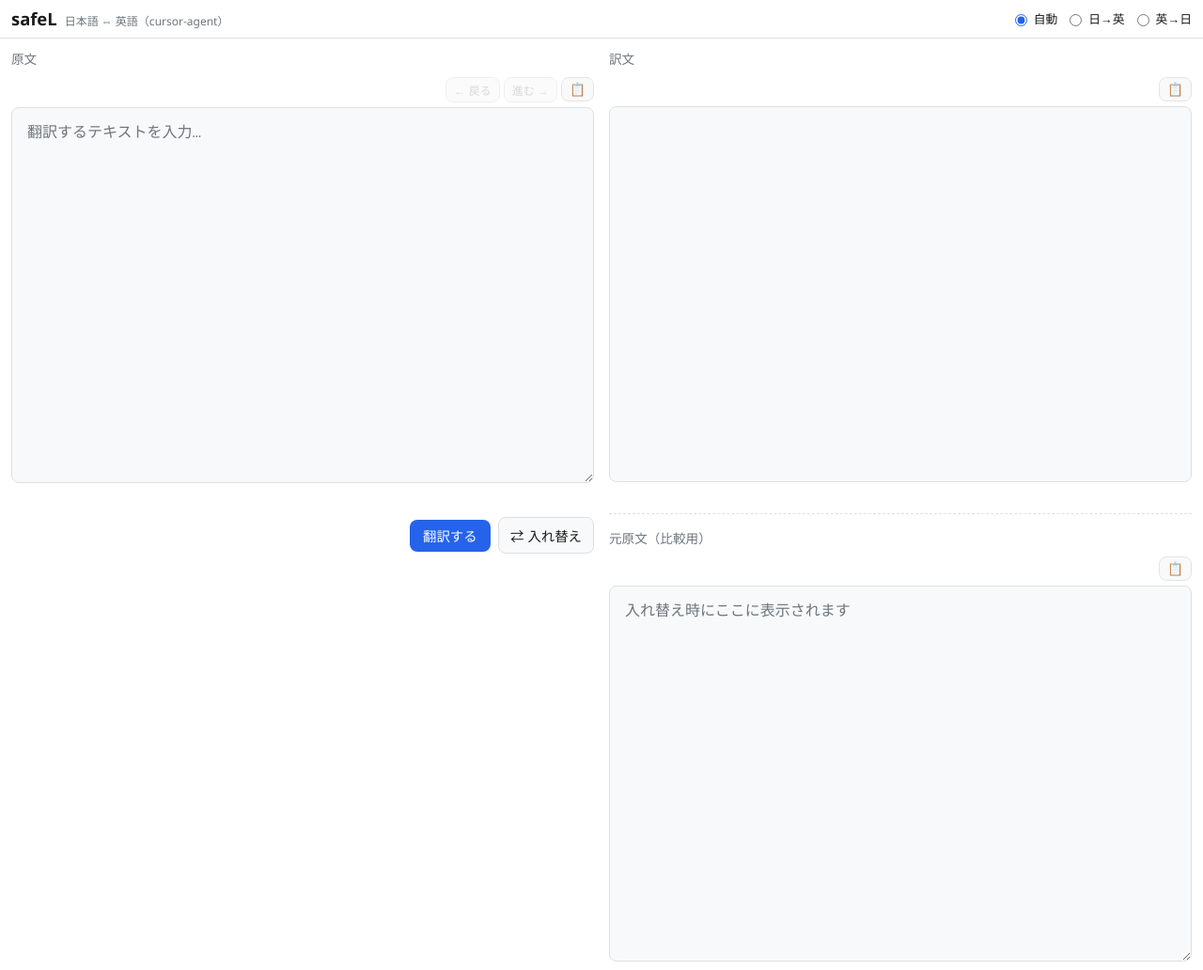
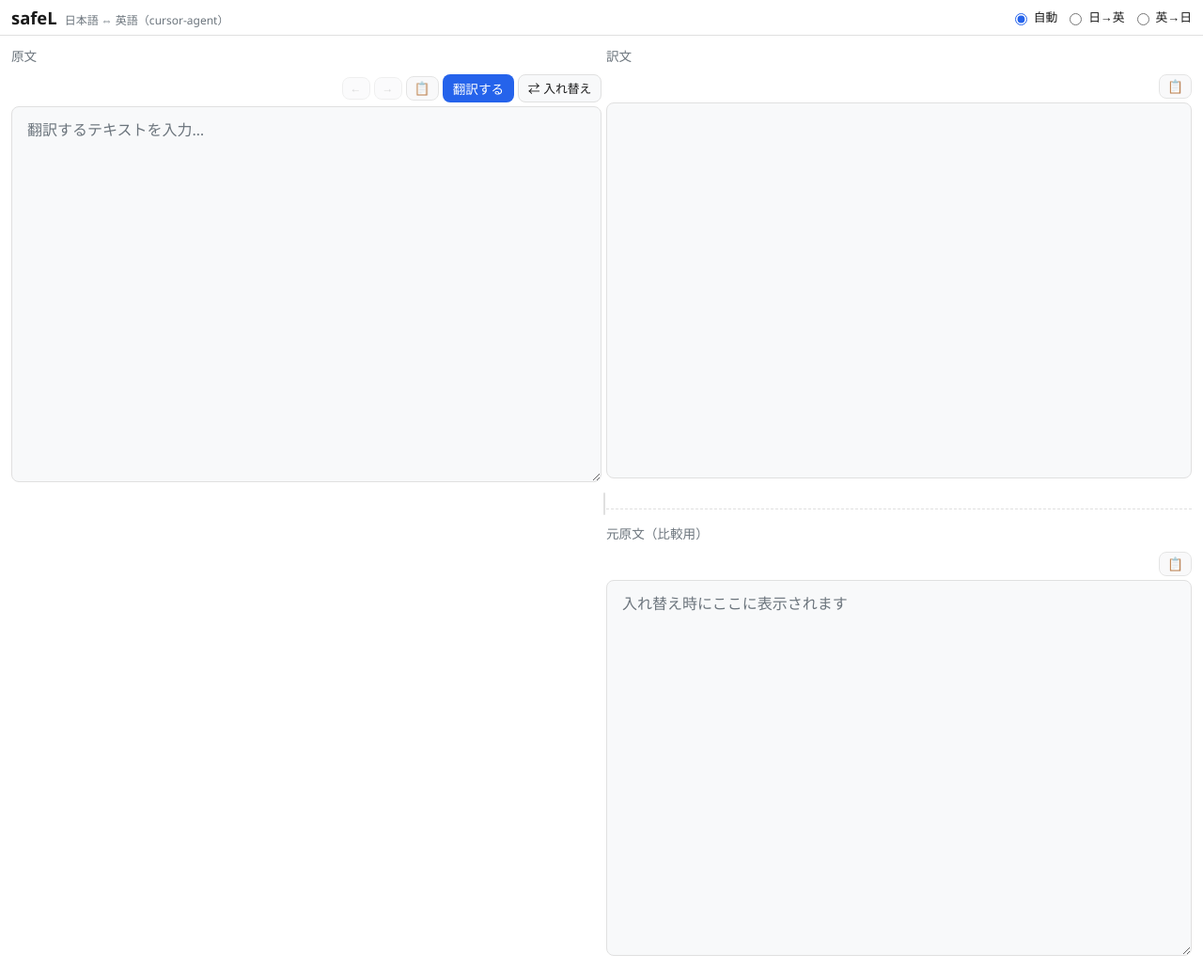
Before and after one commit to kobakou/safeL, a website: page public/index.html in a window 1280 px wide. Shown: the whole page at 94% size. Drawn offline with Linux system fonts and the light colour scheme.

Commit message:
Implement split panel resizing feature
- Added functionality to resize the left and right panels with a draggable handle, allowing users to adjust the layout dynamically.
- Introduced snapping behavior to center the panels at a 1:1 ratio when close to the midpoint.
- Updated HTML structure to accommodate the new split layout and added necessary CSS styles for the resizing handle and panel layout.
- Enhanced user experience by storing the panel width preference in local storage.

```diff
--- a/public/app.js
+++ b/public/app.js
@@ -233,3 +233,68 @@ document.querySelectorAll('.copy-btn').forEach((btn) => {
     }
   });
 });
+
+// 左右カラム幅リサイズ（1:1でスナップ）
+const SPLIT_STORAGE_KEY = 'safeL-split-pct';
+const SNAP_CENTER = 50;
+const SNAP_THRESHOLD = 4;
+
+const splitEl = document.getElementById('panels-split');
+const resizeHandle = document.getElementById('resize-handle');
+
+function getStoredSplitPct() {
+  const v = localStorage.getItem(SPLIT_STORAGE_KEY);
+  const n = Number(v);
+  return Number.isFinite(n) && n >= 20 && n <= 80 ? n : SNAP_CENTER;
+}
+
+function setSplitPct(pct) {
+  const clamped = Math.max(20, Math.min(80, pct));
+  splitEl.style.setProperty('--split-pct', clamped + '%');
+  resizeHandle?.setAttribute('aria-valuenow', Math.round(clamped));
+  return clamped;
+}
+
+function applySnap(pct) {
+  if (Math.abs(pct - SNAP_CENTER) <= SNAP_THRESHOLD) {
+    resizeHandle?.classList.add('snap-zone');
+    return SNAP_CENTER;
+  }
+  resizeHandle?.classList.remove('snap-zone');
+  return pct;
+}
+
+splitEl.style.setProperty('--split-pct', getStoredSplitPct() + '%');
+resizeHandle?.setAttribute('aria-valuenow', Math.round(getStoredSplitPct()));
+
+if (resizeHandle) {
+  let startX = 0;
+  let startPct = 50;
+
+  function onMove(e) {
+    if (!splitEl.classList.contains('resizing')) return;
+    const rect = splitEl.getBoundingClientRect();
+    const pct = ((e.clientX - rect.left) / rect.width) * 100;
+    const snapped = applySnap(pct);
+    setSplitPct(snapped);
+  }
+
+  function onUp() {
+    if (!splitEl.classList.contains('resizing')) return;
+    splitEl.classList.remove('resizing');
+    document.removeEventListener('mousemove', onMove);
+    document.removeEventListener('mouseup', onUp);
+    const pct = parseFloat(splitEl.style.getPropertyValue('--split-pct') || '50');
+    localStorage.setItem(SPLIT_STORAGE_KEY, String(pct));
+  }
+
+  resizeHandle.addEventListener('mousedown', (e) => {
+    if (e.button !== 0) return;
+    e.preventDefault();
+    startX = e.clientX;
+    startPct = parseFloat(splitEl.style.getPropertyValue('--split-pct') || '50');
+    splitEl.classList.add('resizing');
+    document.addEventListener('mousemove', onMove);
+    document.addEventListener('mouseup', onUp);
+  });
+}
--- a/public/index.html
+++ b/public/index.html
@@ -22,21 +22,28 @@
 
   <main>
     <section class="panels">
+      <div class="panels-split" id="panels-split">
+        <div class="panels-split-left">
           <div class="panel source">
             <label for="source">原文</label>
             <div class="textarea-wrap">
               <div class="panel-toolbar source-toolbar">
-            <button type="button" id="source-back" class="history-btn" title="戻る" aria-label="原文ヒストリーを戻る" disabled>← 戻る</button>
-            <button type="button" id="source-forward" class="history-btn" title="進む" aria-label="原文ヒストリーを進む" disabled>進む →</button>
+                <span class="toolbar-group">
+                  <button type="button" id="source-back" class="history-btn" title="戻る" aria-label="原文ヒストリーを戻る" disabled>←</button>
+                  <button type="button" id="source-forward" class="history-btn" title="進む" aria-label="原文ヒストリーを進む" disabled>→</button>
                   <button type="button" class="copy-btn" data-copy-from="source" title="クリップボードにコピー" aria-label="原文をコピー">📋</button>
+                </span>
+                <span class="toolbar-group toolbar-actions">
+                  <button type="button" id="translate-btn" class="translate-btn">翻訳する</button>
+                  <button type="button" id="swap" title="原文と訳文を入れ替え（手直し用）">⇄ 入れ替え</button>
+                </span>
               </div>
               <textarea id="source" placeholder="翻訳するテキストを入力…" rows="8"></textarea>
             </div>
           </div>
-      <div class="panel-swap">
-        <button type="button" id="translate-btn" class="translate-btn">翻訳する</button>
-        <button type="button" id="swap" title="原文と訳文を入れ替え（手直し用）">⇄ 入れ替え</button>
         </div>
+        <div class="resize-handle" id="resize-handle" role="separator" aria-valuenow="50" aria-valuemin="20" aria-valuemax="80" aria-label="左右の幅を変更（1:1付近でスナップ）" title="ドラッグで幅変更・1:1でスナップ"></div>
+        <div class="panels-split-right">
           <div class="panel result">
             <label for="result">訳文</label>
             <div class="textarea-wrap">
@@ -59,6 +66,8 @@
               <textarea id="original-source" readonly placeholder="入れ替え時にここに表示されます" rows="6"></textarea>
             </div>
           </div>
+        </div>
+      </div>
     </section>
   </main>
 
--- a/public/style.css
+++ b/public/style.css
@@ -25,8 +25,8 @@ body {
   display: flex;
   align-items: center;
   justify-content: space-between;
-  gap: 1rem;
-  padding: 0.4rem 0.75rem;
+  gap: 0.5rem 1rem;
+  padding: 0.3rem 0.75rem;
   border-bottom: 1px solid var(--accent);
   flex-wrap: wrap;
 }
@@ -86,16 +86,77 @@ main {
 }
 
 .panels {
-  display: grid;
-  grid-template-columns: 1fr 1fr;
-  grid-template-rows: auto auto;
+  width: 100%;
+}
+
+.panels-split {
+  display: flex;
+  width: 100%;
+  --split-pct: 50%;
+}
+.panels-split-left {
+  width: var(--split-pct);
+  min-width: 20%;
+  max-width: 80%;
+  flex-shrink: 0;
+  display: flex;
+  flex-direction: column;
   gap: 1rem;
-  align-items: start;
 }
-.panel.source { grid-column: 1; grid-row: 1; }
-.panel.result { grid-column: 2; grid-row: 1; }
-.panel-swap { grid-column: 1; grid-row: 2; }
-.panel.panel-original { grid-column: 2; grid-row: 2; }
+.panels-split-right {
+  flex: 1;
+  min-width: 20%;
+  display: flex;
+  flex-direction: column;
+  gap: 1rem;
+}
+
+.resize-handle {
+  width: 5px;
+  flex-shrink: 0;
+  cursor: col-resize;
+  background: transparent;
+  position: relative;
+  user-select: none;
+  touch-action: none;
+  transition: background 0.15s, box-shadow 0.15s;
+}
+.resize-handle::after {
+  content: '';
+  position: absolute;
+  left: 50%;
+  top: 50%;
+  transform: translate(-50%, -50%);
+  width: 2px;
+  height: 24px;
+  border-radius: 1px;
+  background: rgba(0, 0, 0, 0.12);
+  pointer-events: none;
+  transition: background 0.15s, box-shadow 0.15s;
+}
+.resize-handle:hover::after,
+.resize-handle:active::after {
+  background: rgba(0, 0, 0, 0.24);
+}
+.panels-split.resizing .resize-handle {
+  background: rgba(0, 0, 0, 0.06);
+}
+.panels-split.resizing .resize-handle::after {
+  background: rgba(0, 0, 0, 0.4);
+  width: 2px;
+  height: 28px;
+}
+.resize-handle.snap-zone::after {
+  background: rgba(0, 0, 0, 0.35);
+  box-shadow: 0 0 0 1px rgba(0, 0, 0, 0.08);
+}
+.panels-split.resizing {
+  cursor: col-resize;
+}
+.panels-split.resizing * {
+  cursor: col-resize;
+  user-select: none;
+}
 
 .panel-original {
   border-top: 1px dashed var(--accent);
@@ -108,34 +169,46 @@ main {
 .panel-original textarea {
   min-height: min(35vh, 280px);
   background: #f8f9fc;
-  font-size: 0.95rem;
 }
 
 @media (max-width: 640px) {
-  .panels {
-    grid-template-columns: 1fr;
-    grid-template-rows: auto;
+  .panels-split {
+    flex-direction: column;
+    --split-pct: 100%;
   }
-  .panel.source { grid-column: 1; grid-row: auto; order: 0; }
-  .panel.result { grid-column: 1; grid-row: auto; order: 1; }
-  .panel-swap { grid-column: 1; grid-row: auto; order: 2; }
-  .panel.panel-original { grid-column: 1; grid-row: auto; order: 3; }
+  .panels-split-left {
+    width: 100%;
+    min-width: 0;
+    max-width: none;
+  }
+  .resize-handle {
+    display: none;
+  }
 }
 
-.panel-swap {
+.source-toolbar {
   display: flex;
   align-items: center;
-  justify-content: flex-end;
+  justify-content: space-between;
   gap: 0.5rem;
-  padding-top: 0.5rem;
+  flex-wrap: wrap;
+}
+.source-toolbar .toolbar-group {
+  display: inline-flex;
+  align-items: center;
+  gap: 0.25rem;
+}
+.source-toolbar .translate-btn {
+  padding: 0.3rem 0.7rem;
+  font-size: 0.85rem;
 }
 #swap {
-  padding: 0.5rem 0.75rem;
+  padding: 0.3rem 0.6rem;
   background: var(--surface);
   color: var(--text);
   border: 1px solid var(--accent);
   border-radius: var(--radius);
-  font-size: 0.9rem;
+  font-size: 0.8rem;
   cursor: pointer;
   white-space: nowrap;
 }
@@ -163,12 +236,7 @@ main {
   align-items: center;
   justify-content: flex-end;
   gap: 0.25rem;
-  margin-bottom: 0.35rem;
-}
-.source-toolbar {
-  display: flex;
-  align-items: center;
-  gap: 0.25rem;
+  margin-bottom: 0.25rem;
 }
 .history-btn {
   padding: 0.25rem 0.5rem;
@@ -201,6 +269,12 @@ main {
   border-color: var(--highlight);
 }
 
+.panel textarea,
+.result-diff-view {
+  font-family: 'Segoe UI', system-ui, sans-serif;
+  font-size: 1rem;
+  line-height: 1.5;
+}
 .panel textarea {
   width: 100%;
   padding: 0.75rem 1rem;
@@ -208,7 +282,6 @@ main {
   border-radius: var(--radius);
   background: var(--surface);
   color: var(--text);
-  font-size: 1rem;
   resize: vertical;
   min-height: min(50vh, 400px);
 }
@@ -238,12 +311,10 @@ main {
   border-radius: var(--radius);
   background: var(--surface);
   color: var(--text);
-  font-size: 1rem;
   min-height: min(50vh, 400px);
   white-space: pre-wrap;
   overflow: auto;
   word-wrap: break-word;
-  font-family: inherit;
 }
 .result-diff-view .diff-add {
   background: #dcfce7;
```
Lines whose indentation alone changed are shown as unchanged.
